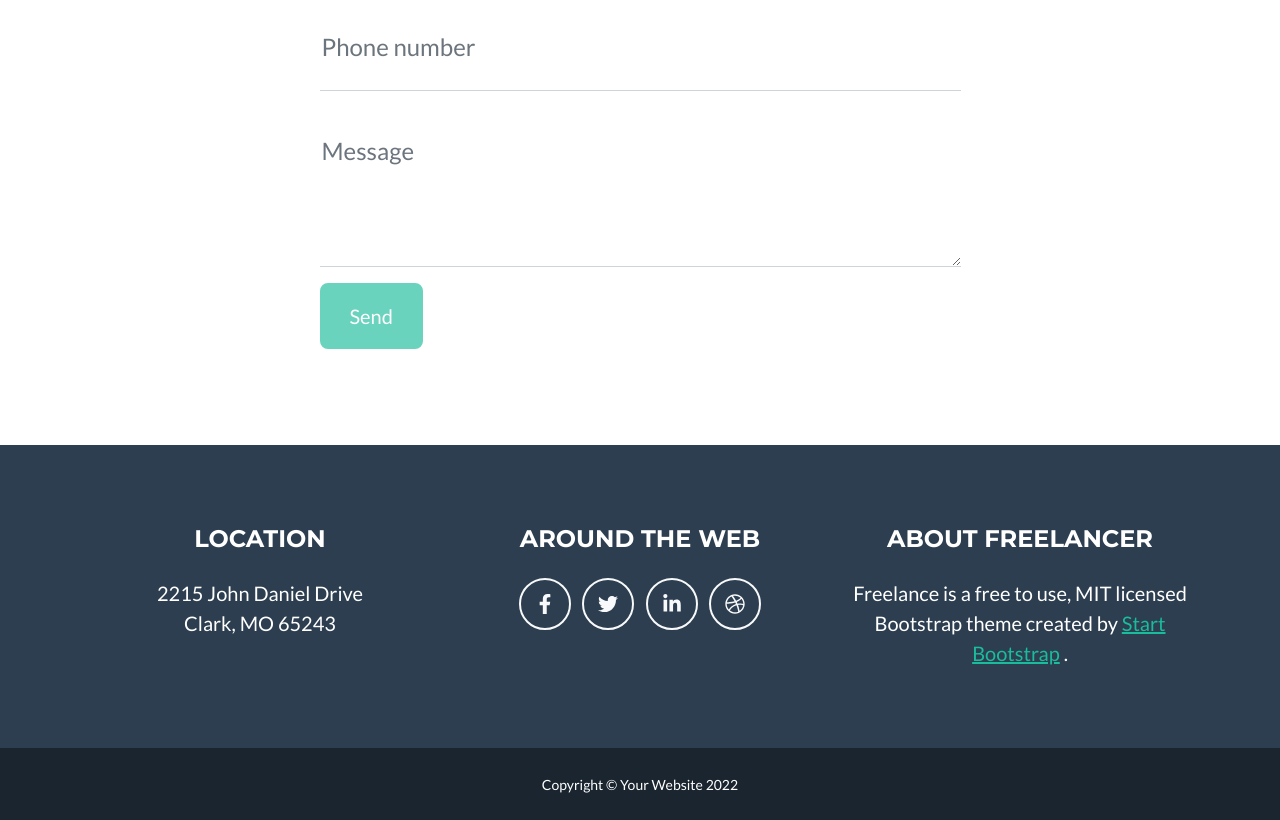
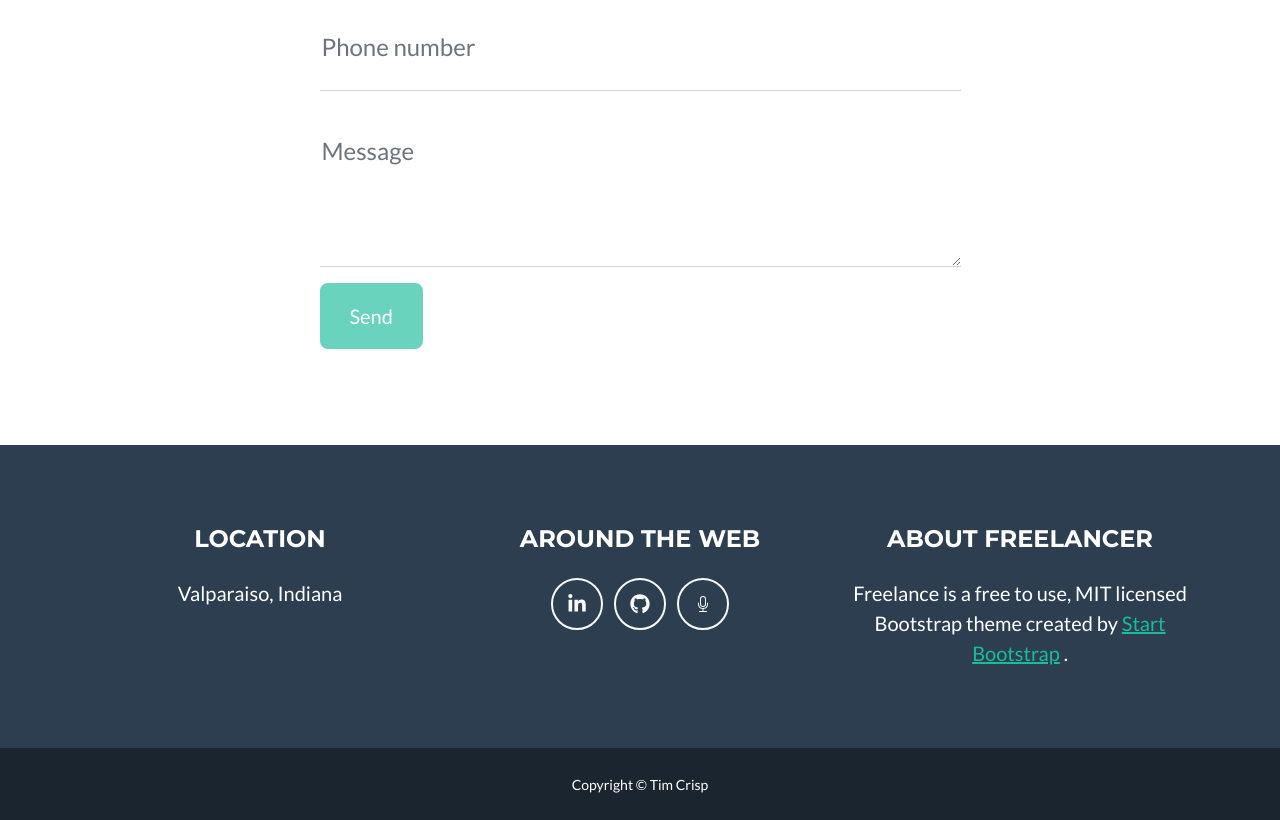
Before and after one commit to timcrisp94/portfolio, a website: page dist/index.html in a window 1280 px wide. Shown: the part 2712-3532 px from the top of the page. Drawn offline with nearby package versions, Linux system fonts and the light colour scheme.

Commit message:
refactor around the web a tags

```diff
--- a/dist/index.html
+++ b/dist/index.html
@@ -134,7 +134,7 @@
                 </div>
                 <!-- About Section Content-->
                 <div class="row">
-                    <div class="col-lg-4 ms-auto"><p class="lead">I am a full-stack developer transitioning from five years in podcast production.
+                    <div class="col-lg-4 ms-auto"><p class="lead">I am a full-stack developer based in Valparaiso, Indiana. Prior to my life as a developer, I was a podcast producer and music journalist.
                     </p></div>
                     <div class="col-lg-4 me-auto"><p class="lead">I have a strong foundation in production management, communication, and delivering content. I am looking to work in a forward-thinking environment that prioritizes care and clean, maintainable code.</p></div>
                 </div>
@@ -226,18 +226,16 @@
                     <div class="col-lg-4 mb-5 mb-lg-0">
                         <h4 class="text-uppercase mb-4">Location</h4>
                         <p class="lead mb-0">
-                            2215 John Daniel Drive
-                            <br />
-                            Clark, MO 65243
+                            Valparaiso, Indiana
                         </p>
                     </div>
                     <!-- Footer Social Icons-->
                     <div class="col-lg-4 mb-5 mb-lg-0">
                         <h4 class="text-uppercase mb-4">Around the Web</h4>
-                        <a class="btn btn-outline-light btn-social mx-1" href="#!"><i class="fab fa-fw fa-facebook-f"></i></a>
-                        <a class="btn btn-outline-light btn-social mx-1" href="#!"><i class="fab fa-fw fa-twitter"></i></a>
-                        <a class="btn btn-outline-light btn-social mx-1" href="#!"><i class="fab fa-fw fa-linkedin-in"></i></a>
-                        <a class="btn btn-outline-light btn-social mx-1" href="#!"><i class="fab fa-fw fa-dribbble"></i></a>
+                        <a class="btn btn-outline-light btn-social mx-1" href="https://www.linkedin.com/in/timcrisp94/" target="_blank"><i class="fab fa-fw fa-linkedin-in"></i></a>
+                        <a class="btn btn-outline-light btn-social mx-1" href="https://github.com/timcrisp94" target="_blank"><i class="fab fa-fw fa-github"></i></a>
+                        <a class="btn btn-outline-light btn-social mx-1" href="https://www.betteryetpod.com/" target="_blank"><svg xmlns="http://www.w3.org/2000/svg" width="16" height="16" fill="currentColor" class="bi bi-mic" viewBox="0 0 16 16"><path d="M3.5 6.5A.5.5 0 0 1 4 7v1a4 4 0 0 0 8 0V7a.5.5 0 0 1 1 0v1a5 5 0 0 1-4.5 4.975V15h3a.5.5 0 0 1 0 1h-7a.5.5 0 0 1 0-1h3v-2.025A5 5 0 0 1 3 8V7a.5.5 0 0 1 .5-.5z"/><path d="M10 8a2 2 0 1 1-4 0V3a2 2 0 1 1 4 0v5zM8 0a3 3 0 0 0-3 3v5a3 3 0 0 0 6 0V3a3 3 0 0 0-3-3z"/>
+                          </svg></a>
                     </div>
                     <!-- Footer About Text-->
                     <div class="col-lg-4">
@@ -253,7 +251,7 @@
         </footer>
         <!-- Copyright Section-->
         <div class="copyright py-4 text-center text-white">
-            <div class="container"><small>Copyright &copy; Your Website 2022</small></div>
+            <div class="container"><small>Copyright &copy; Tim Crisp</small></div>
         </div>
         <!-- Portfolio Modals-->
         <!-- Portfolio Modal 1-->
--- a/package.json
+++ b/package.json
@@ -38,7 +38,8 @@
         "url": "https://github.com/StartBootstrap/startbootstrap-freelancer.git"
     },
     "dependencies": {
-        "bootstrap": "5.1.3"
+        "bootstrap": "5.1.3",
+        "bootstrap-icons": "^1.8.1"
     },
     "devDependencies": {
         "autoprefixer": "10.4.4",
```
Also changed, not shown: 1 other file.
